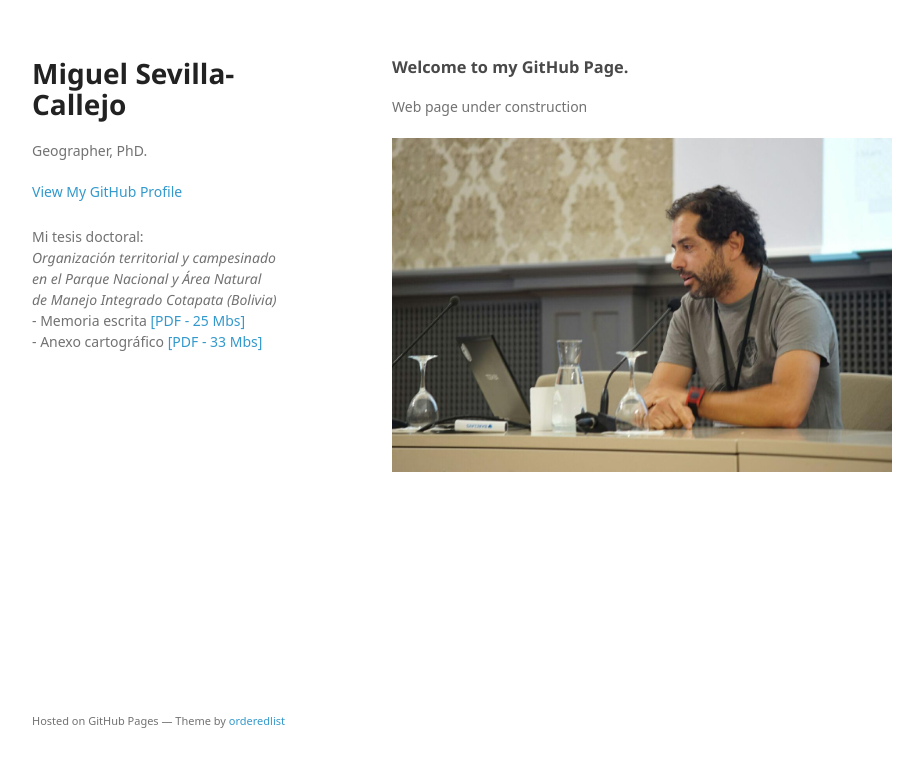
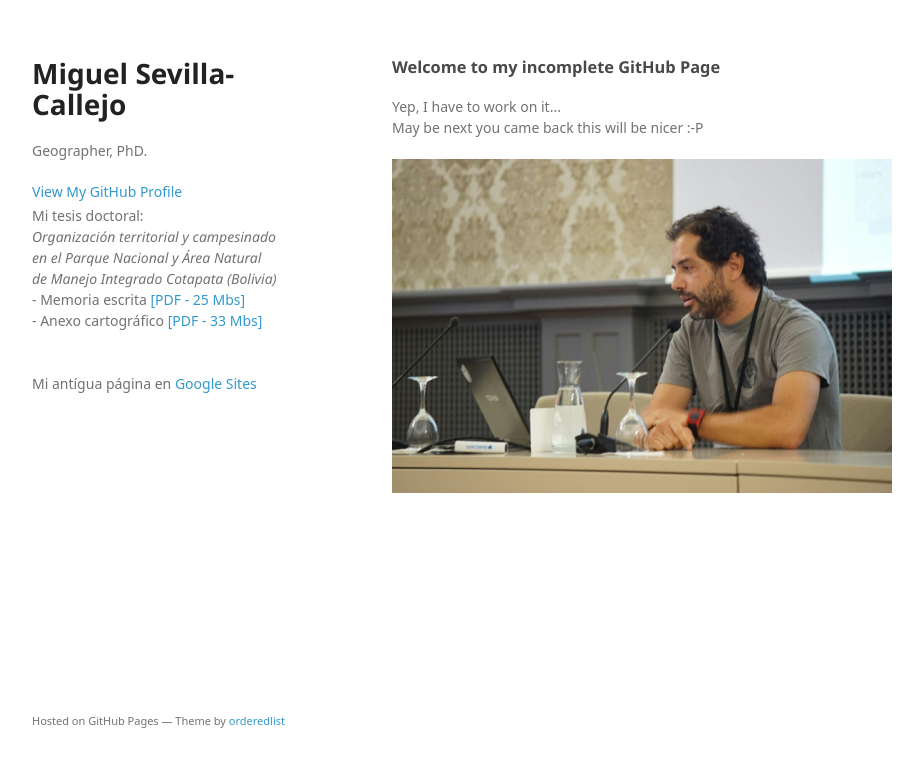
Before and after one commit to msevilla00/msevilla00.github.io, a plain HTML site: page index.html in a window 1280 px wide. Shown: the whole page, without its empty margins (178-1101 px from the left). Drawn offline with Linux system fonts and the light colour scheme; a web font is replaced by a local one.

Commit message:
actualizado index con enlace a página antigua

```diff
--- a/index.html
+++ b/index.html
@@ -21,12 +21,12 @@
       <section>
         <h3> <a id="welcome-to-my-github-page" class="anchor" href="#welcome-to-my-github-page"
             aria-hidden="true"><span aria-hidden="true" class="octicon octicon-link"></span></a>Welcome
-          to my GitHub Page.</h3>
-        <p>Web page under construction <br>
+          to my incomplete GitHub Page</h3>
+        <p>Yep, I have to work on it...<br>
+          May be next you came back this will be nicer :-P <br>
           <br>
           <img src="./images/msc_wmes16_cc-by-sa_ppacheco.jpg" alt="MSC WMES16"></p>
       </section>
-      <br>
       <br>
       <br>
       <br>
@@ -42,6 +42,11 @@
         - 25 Mbs]</a><br>
       - Anexo cartográfico <a target="_blank" title="Anexo cartográfico" href="./tesis/MSC2010_Atlas_PNANMI_Cotapata.pdf">[PDF
         - 33 Mbs]</a><br>
+        <br>
+        <br>
+        Mi antígua página en <a target="_blank" title="Google Sites" href="https://sites.google.com/site/msevilla00/">Google Sites</a><br>
+        <br>
+        <br>
       <footer>
         <p><small>Hosted on GitHub Pages — Theme by <a href="https://github.com/orderedlist">orderedlist</a></small></p>
       </footer>
```
